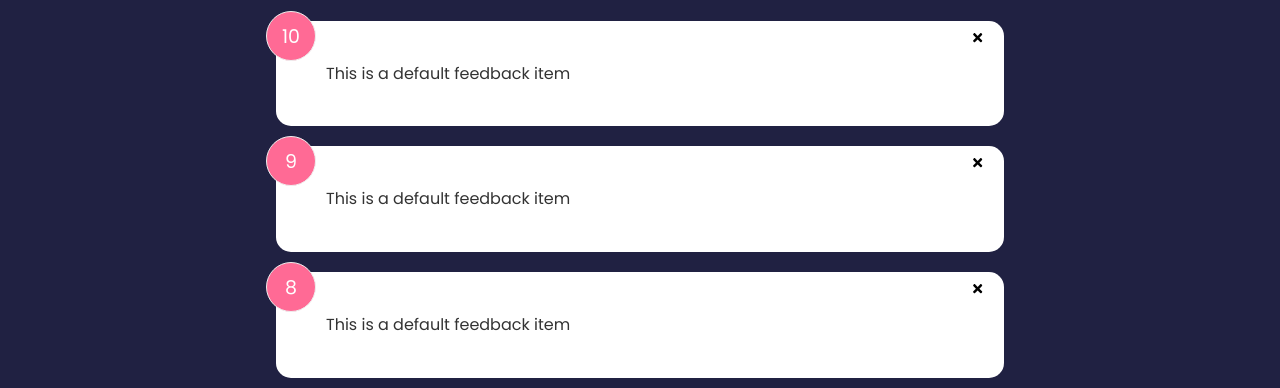
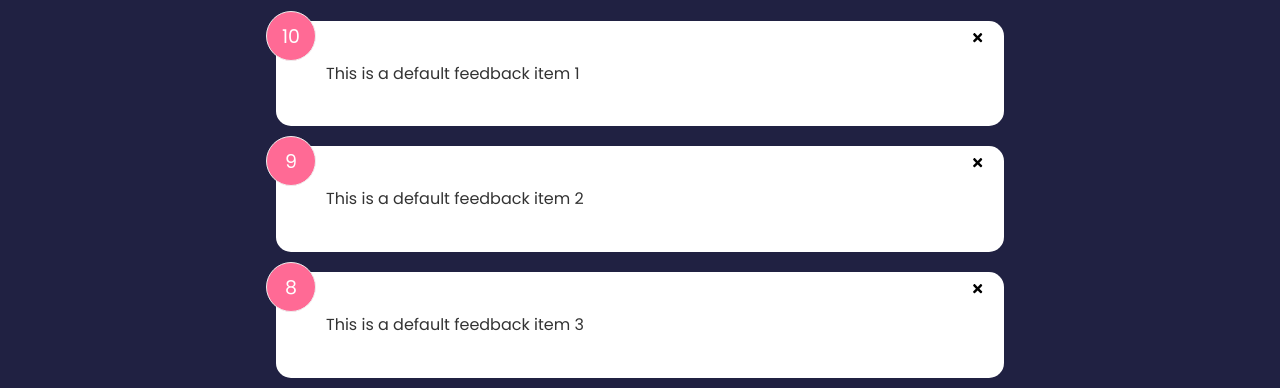
Before and after one commit to AmitZeevi/feedback_app, a React (Create React App) app: page / in a window 1280 px wide. Shown: the part 438-826 px from the top of the page. Built offline with nearby package versions, Linux system fonts and the light colour scheme; the HTML template or start-up script is replaced by a standard one.

Commit message:
Adding json server

```diff
--- /dev/null
+++ b/db.json
@@ -0,0 +1,19 @@
+{
+  "feedback": [
+    {
+      "id": 1,
+      "rating": 10,
+      "text": "This is feedback item 1 comming from the BackEnd"
+    },
+    {
+      "id": 2,
+      "rating": 10,
+      "text": "This is feedback item 2 comming from the BackEnd"
+    },
+    {
+      "id": 3,
+      "rating": 10,
+      "text": "This is feedback item 3 comming from the BackEnd"
+    }
+  ]
+}
--- a/src/App.js
+++ b/src/App.js
@@ -7,13 +7,12 @@ import FeedbackList from './components/FeedbackList'
 import FeedbackForm from './components/FeedbackForm'
 import AboutPage from './pages/AboutPage'
 import {BrowserRouter as Router, Route, Routes} from 'react-router-dom'
-import {v4 as uuidv4} from 'uuid'
+// import {v4 as uuidv4} from 'uuid'
 import AboutIconComp from './components/AboutIconComp'
 import {FeedbackProvider} from './context/FeedbackContext'
 
 function App(){
     const [feedback, setFeedback] = useState(FeedbackData)
-
     const deletFeedback = (id) =>{
         if(window.confirm('Are you sure you want to delet?')){
             setFeedback(feedback.filter((item) => item.id !== id))
--- a/src/data/FeedbackData.js
+++ b/src/data/FeedbackData.js
@@ -2,17 +2,17 @@ const FeedbackData = [
     {
       id: 1,
       rating: 10,
-      text: 'This is a default feedback item',
+      text: 'This is a default feedback item 1',
     },
     {
       id: 2,
       rating: 9,
-      text: 'This is a default feedback item',
+      text: 'This is a default feedback item 2',
     },
     {
       id: 3,
       rating: 8,
-      text: 'This is a default feedback item',
+      text: 'This is a default feedback item 3',
     },
   ]
 
```
Also changed, not shown: package.json (+21 -2 lines), 1 other file (tests, documents, lock files or other folders).
